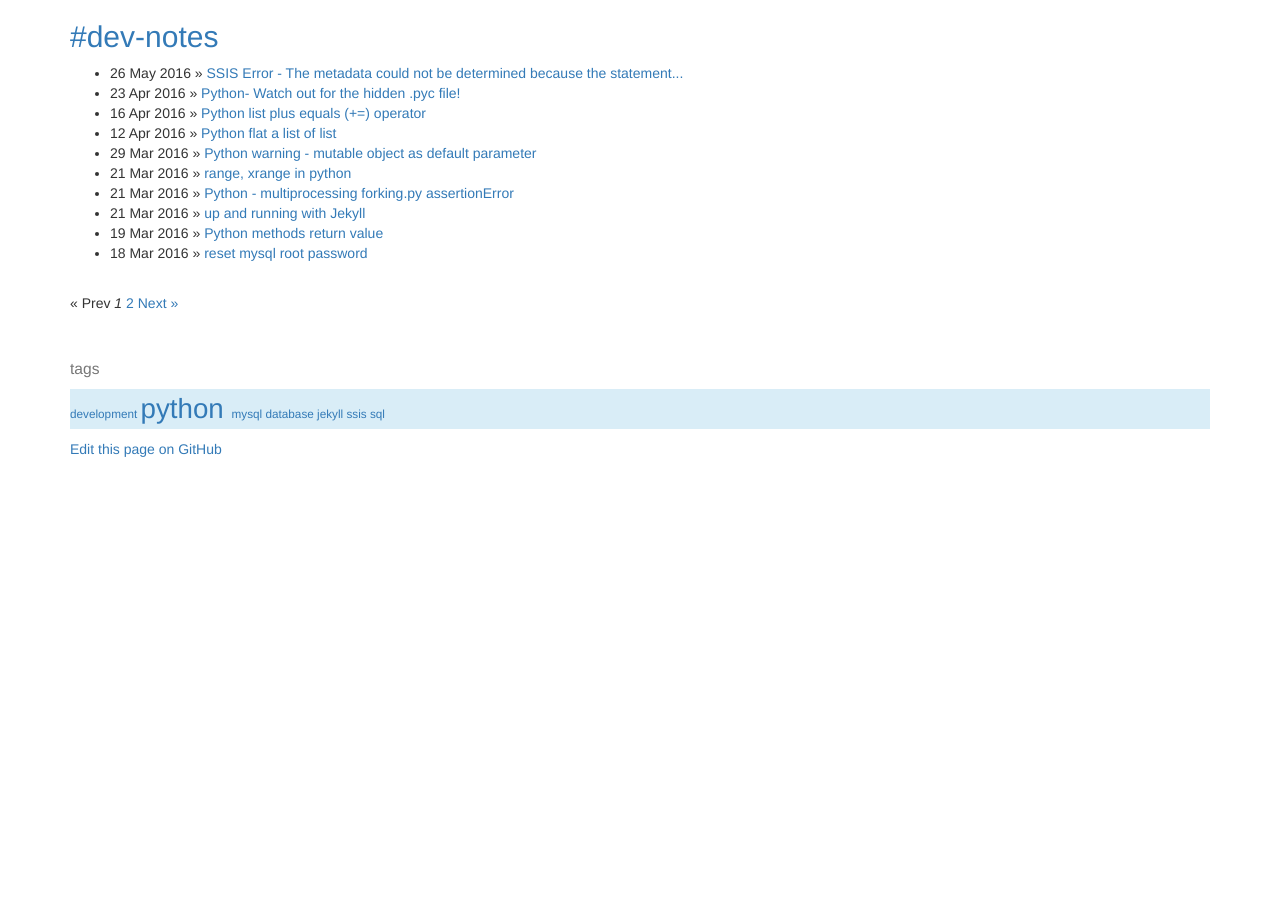
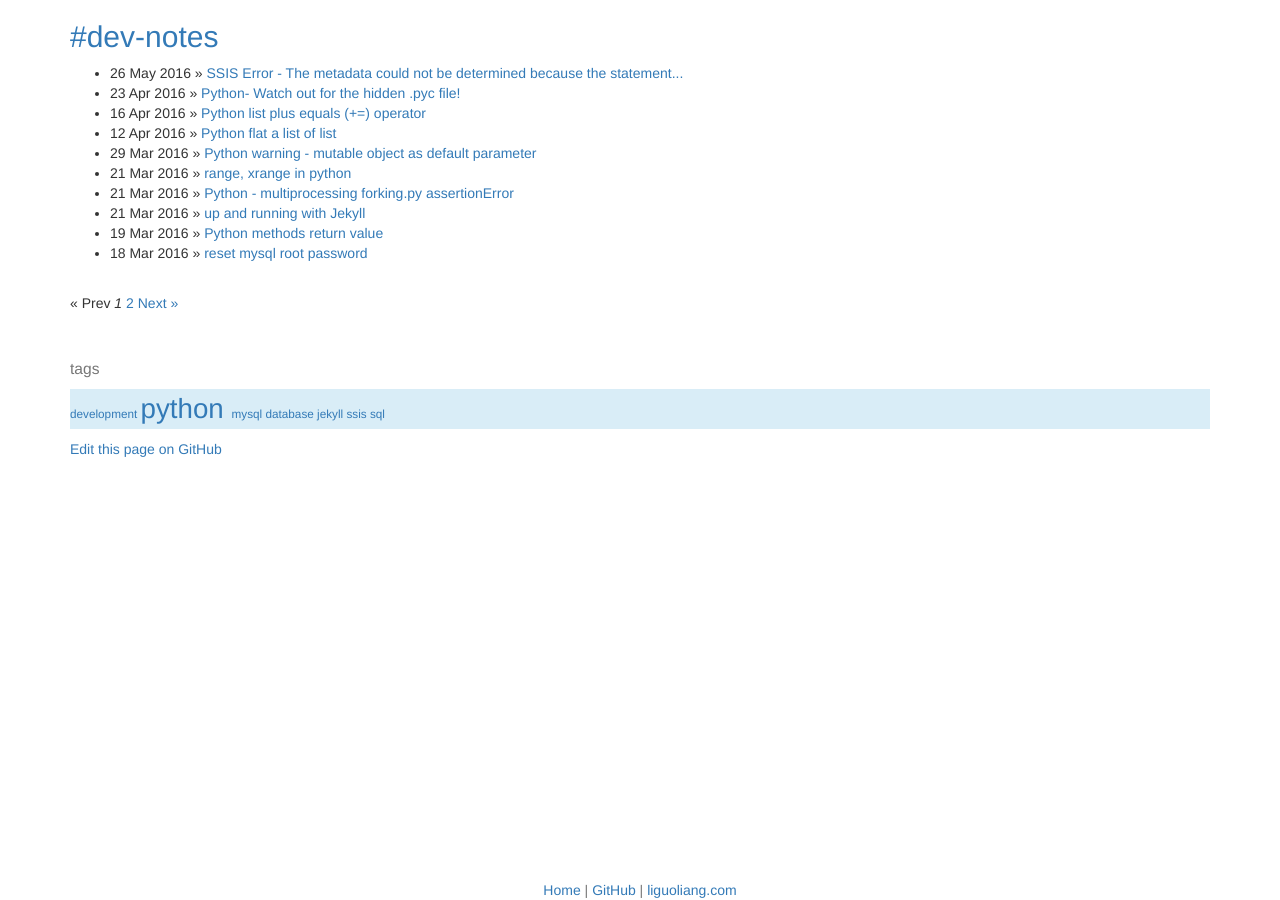
Before and after one commit to gary-liguoliang/notes, a Jekyll site: the page built from index.html, in a window 1280 px wide. Built offline with Jekyll 4.4.1, drawn with Linux system fonts in a browser that asks for light colours; the list of posts is cut into pages by our own code.

Commit message:
Update default.html

```diff
--- a/_layouts/default.html
+++ b/_layouts/default.html
@@ -43,6 +43,12 @@
 Edit this page on GitHub
 </a>
 
-    </div> <!-- /container -->
+</div> <!-- /container -->
+
+<div class="footer navbar-fixed-bottom" >
+  <p class="text-center text-muted" style="margin: 0px; padding: 0px">
+    <a href="http://dev.liguoliang.com">Home</a> | <a href="https://github.com/guoliang-dev">GitHub</a> | <a href="http://liguoliang.com">liguoliang.com<a>
+  </p>
+</div>
 </body>
 </html>
```
